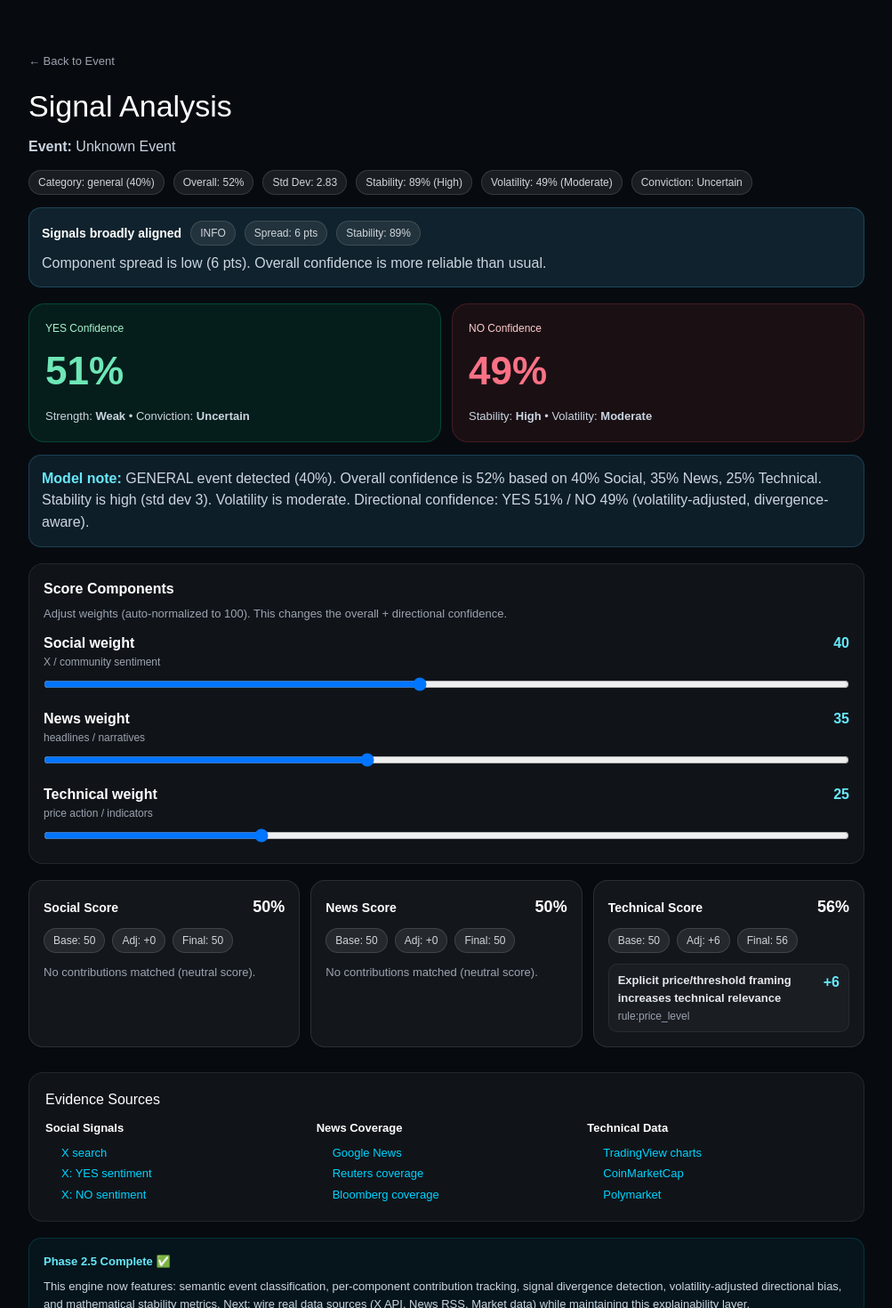
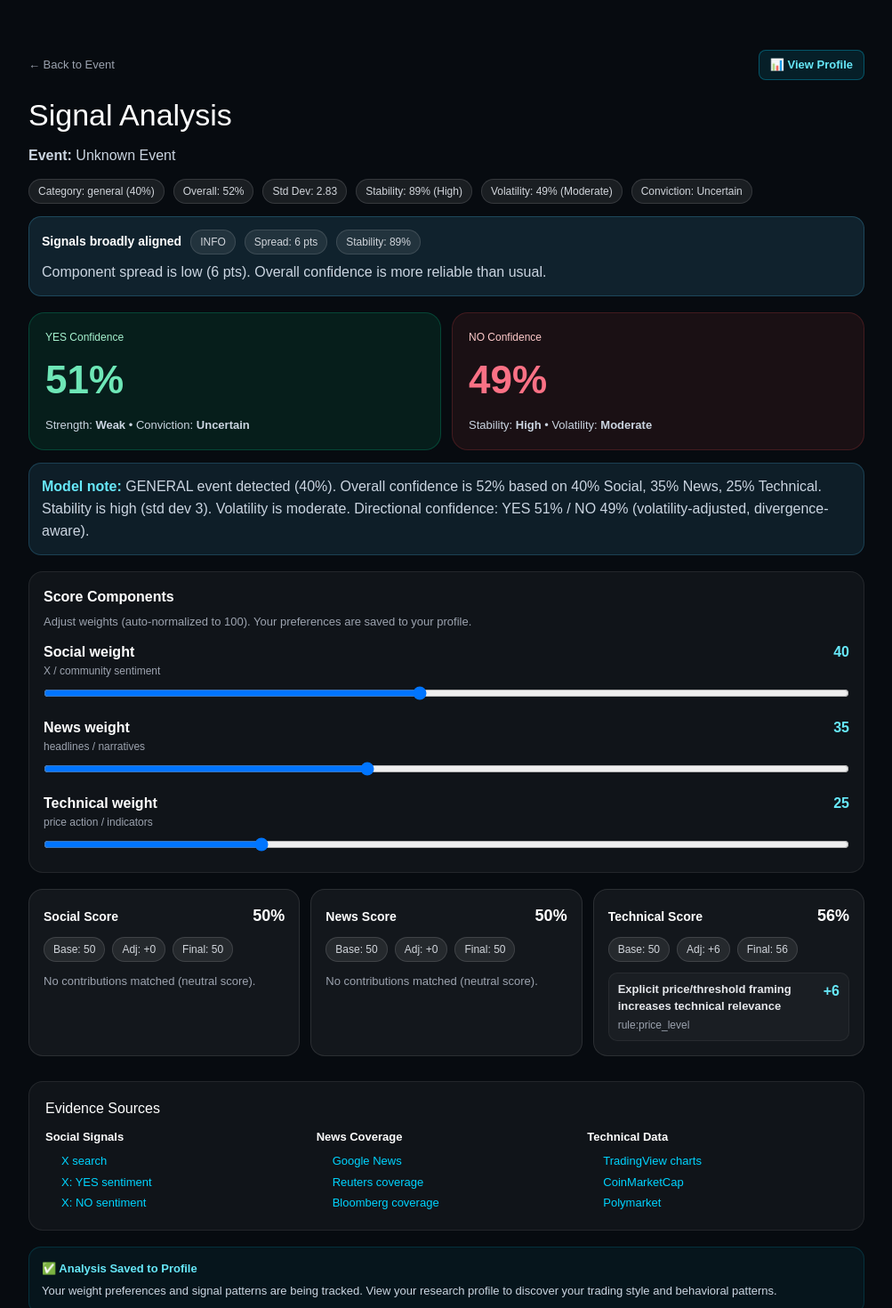
Before and after one commit to anujagadde18/tradedna, a Next.js app: page /scores in a window 1280 px wide. Shown: the top 1470 px of the page at 89% size, without its empty margins (138-1141 px from the left). Built offline with nearby package versions, Linux system fonts and the light colour scheme.

Commit message:
Update page.tsx

```diff
--- a/app/scores/page.tsx
+++ b/app/scores/page.tsx
@@ -1,16 +1,17 @@
 // app/scores/page.tsx
 "use client";
 
-import { Suspense, useMemo, useState } from "react";
-import { useSearchParams } from "next/navigation";
+import { Suspense, useMemo, useState, useEffect } from "react";
+import { useSearchParams, useRouter } from "next/navigation";
 import { analyzeEvent, type ComponentKey } from "@/lib/engine/analyzeEvent";
 import { ComponentBreakdownCard, DivergenceBanner, SummaryStats } from "@/components/analysis/Breakdown";
+import { saveAnalysis } from "@/lib/profile/userProfile";
 
 function ScoresContent() {
   const searchParams = useSearchParams();
+  const router = useRouter();
   const event = searchParams.get("event") || "Unknown Event";
 
-  // weights (saved locally for now; later we persist)
   const [weights, setWeights] = useState<Record<ComponentKey, number>>({
     social: 40,
     news: 35,
@@ -19,8 +20,14 @@ function ScoresContent() {
 
   const analysis = useMemo(() => analyzeEvent(event, weights), [event, weights]);
 
+  // Save analysis to history whenever it changes
+  useEffect(() => {
+    if (analysis && event !== "Unknown Event") {
+      saveAnalysis(analysis, weights);
+    }
+  }, [analysis, weights, event]);
+
   function setWeight(key: ComponentKey, value: number) {
-    // keep total = 100 by adjusting the others proportionally
     const next = { ...weights, [key]: value };
     const sum = next.social + next.news + next.technical;
 
@@ -29,7 +36,6 @@ function ScoresContent() {
       return;
     }
 
-    // normalize to 100
     const scale = 100 / sum;
     const scaled = {
       social: Math.round(next.social * scale),
@@ -43,9 +49,26 @@ function ScoresContent() {
   return (
     <main style={{ minHeight: "100vh", background: "#070B10", color: "#fff" }}>
       <div style={{ maxWidth: 980, margin: "0 auto", padding: "56px 20px" }}>
-        <a href="/event" style={{ color: "#9CA3AF", fontSize: 13 }}>
-          ← Back to Event
-        </a>
+        <div style={{ display: "flex", justifyContent: "space-between", alignItems: "center" }}>
+          <a href="/event" style={{ color: "#9CA3AF", fontSize: 13 }}>
+            ← Back to Event
+          </a>
+          <button
+            onClick={() => router.push("/profile")}
+            style={{
+              padding: "6px 12px",
+              borderRadius: 8,
+              background: "rgba(0,212,255,0.1)",
+              border: "1px solid rgba(0,212,255,0.3)",
+              color: "#67e8f9",
+              cursor: "pointer",
+              fontSize: 13,
+              fontWeight: 600,
+            }}
+          >
+            📊 View Profile
+          </button>
+        </div>
 
         <h1 style={{ fontSize: 34, marginTop: 14 }}>Signal Analysis</h1>
         <div style={{ marginTop: 8, color: "#cbd5e1" }}>
@@ -127,7 +150,7 @@ function ScoresContent() {
         >
           <div style={{ fontWeight: 800 }}>Score Components</div>
           <div style={{ marginTop: 6, color: "#9CA3AF", fontSize: 13 }}>
-            Adjust weights (auto-normalized to 100). This changes the overall + directional confidence.
+            Adjust weights (auto-normalized to 100). Your preferences are saved to your profile.
           </div>
 
           <SliderRow
@@ -195,11 +218,11 @@ function ScoresContent() {
           </div>
         </div>
 
-        {/* Next steps */}
-        <div style={{ marginTop: 18, padding: 16, borderRadius: 14, background: "rgba(0,212,255,0.05)", border: "1px solid rgba(0,212,255,0.15)" }}>
-          <div style={{ fontSize: 13, fontWeight: 600, color: "#67e8f9", marginBottom: 8 }}>Phase 2.5 Complete ✅</div>
+        {/* Profile reminder */}
+        <div style={{ marginTop: 18, padding: 14, borderRadius: 14, background: "rgba(0,212,255,0.05)", border: "1px solid rgba(0,212,255,0.15)" }}>
+          <div style={{ fontSize: 13, fontWeight: 600, color: "#67e8f9", marginBottom: 6 }}>✅ Analysis Saved to Profile</div>
           <div style={{ color: "#cbd5e1", fontSize: 13, lineHeight: 1.6 }}>
-            This engine now features: semantic event classification, per-component contribution tracking, signal divergence detection, volatility-adjusted directional bias, and mathematical stability metrics. Next: wire real data sources (X API, News RSS, Market data) while maintaining this explainability layer.
+            Your weight preferences and signal patterns are being tracked. View your research profile to discover your trading style and behavioral patterns.
           </div>
         </div>
 
```
